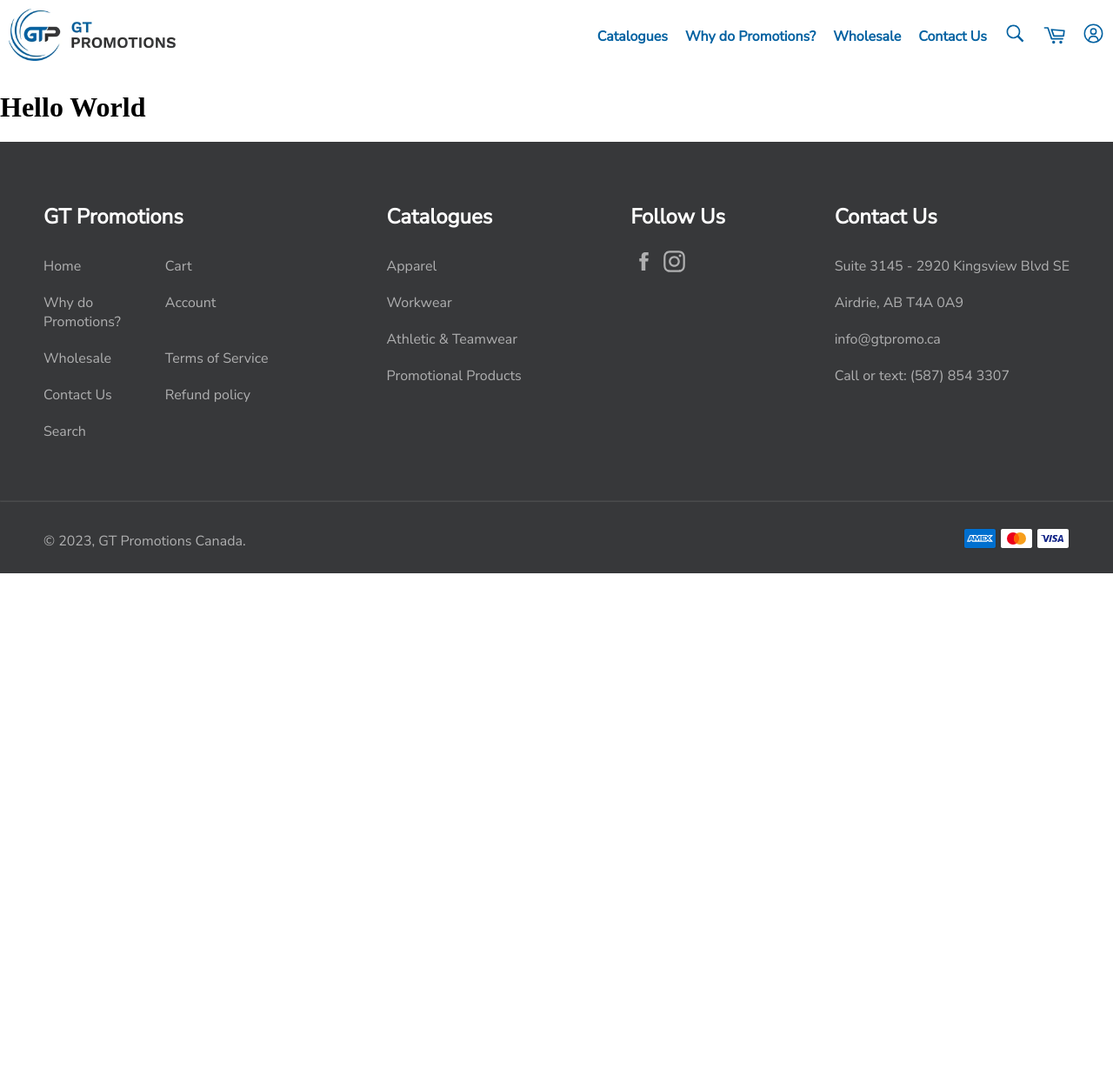
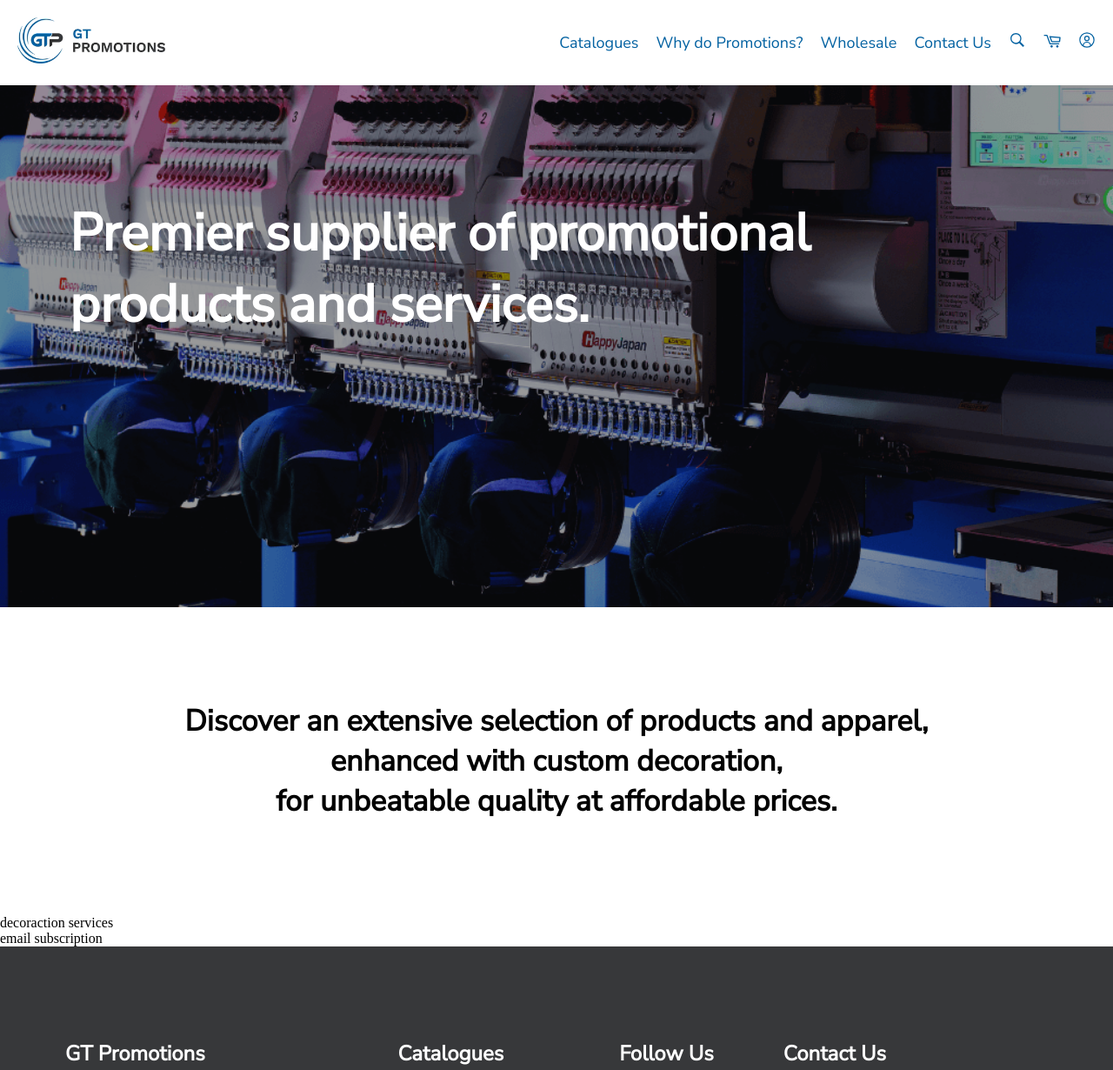
Before and after one commit to emdecaiman/gtpromo, a plain HTML site: page index.html in a window 1280 px wide. Shown: the top 1230 px of the page at 87% size. Before the commit the page ends 800 px from the top, so only its background shows below. Drawn offline with Linux system fonts and the light colour scheme.

Commit message:
added main page top image section

```diff
--- a/css/base.css
+++ b/css/base.css
@@ -1,4 +1,32 @@
 /* styling for fonts, color scheme, header and footer */
+
+h1 {
+    font-size: 60px;
+}
+
+h2 {
+    font-size: 34px;
+}
+
+h3 {
+    font-size: 28px;
+}
+
+h4 {
+    font-size: 24px;
+}
+
+h5 {
+    font-size: 22px;
+}
+
+h6 {
+    font-size: 20px;
+}
+
+p, a{
+    font-size: 18px;
+}
 
 body {
     margin: 0;
@@ -6,6 +34,8 @@ body {
 
 hr {
     opacity: 0.1;
+    border-width: 0.2px;
+    margin: 0;
 }
 
 /* ------------------------------------------------------------------- */
@@ -19,19 +49,19 @@ hr {
 }
 
 #default_header .header_logo {
-    width: 60%;
-    padding: 10px;
+    width: 50%;
+    padding: 20px;
 }
 
 #default_header .header_links {
     display: flex;
     flex-direction: row;
     align-items: center;
+    padding: 10px;
 }
 
 #default_header .header_links a {
     padding: 10px;
-    font-weight: 700;
     font-family: "Nunito Sans", sans-serif;
     color: #0261A1;
     opacity: 1;
@@ -42,7 +72,7 @@ hr {
 }
 
 #default_header .header_links img {
-    width: 25px;
+    width: 20px;
 }
 
 /* ------------------------------------------------------------------- */
@@ -59,11 +89,12 @@ hr {
     flex-direction: row;
     justify-content: space-between;
     align-items: flex-start;
-    padding: 50px;
+    padding: 75px;
 }
 
 #default_footer .footer_main_links,
-#default_footer .footer_catalogue_links {
+#default_footer .footer_catalogue_links,
+#default_footer .footer_contact {
     display: flex;
     flex-direction: column;
 }
@@ -71,16 +102,21 @@ hr {
 #default_footer .footer_main_links a,
 #default_footer .footer_catalogue_links a,
 #default_footer .footer_follow_us_links a,
-#default_footer .footer_contact p {
+#default_footer .footer_contact p,
+#default_footer .footer_contact a,
+#default_footer .footer_copyright_text a {
     padding: 10px 0;
     margin: 0;
     opacity: 0.6;
+    text-decoration: none;
+    color: white;
 }
 
 #default_footer .footer_main_links a:hover,
 #default_footer .footer_catalogue_links a:hover,
 #default_footer .footer_follow_us_links a:hover,
-#default_footer .footer_copyright_text a:hover {
+#default_footer .footer_copyright_text a:hover,
+#default_footer .footer_contact a:hover {
     opacity: 1;
 }
 
@@ -100,10 +136,11 @@ hr {
     flex-direction: row;
     justify-content: space-between;
     align-items: center;
-    padding: 10px 50px;
+    padding: 0px 75px;
 }
 
-#default_footer .footer_copyright_text {
+#default_footer .footer_copyright_text,
+#default_footer .footer_call_wrapper {
     display: flex;
     flex-direction: row;
     align-items: center;
@@ -112,9 +149,3 @@ hr {
 #default_footer .footer_copyright_text p {
     opacity: 0.6;
 }
-
-#default_footer .footer_copyright_text a {
-    text-decoration: none;
-    color: white;
-    opacity: 0.6;
-}
--- a/css/index.css
+++ b/css/index.css
@@ -0,0 +1,28 @@
+#main_body #top_image_section {
+    height: 600px;
+    background-image: url("../images/embroidery_holder.png");
+    background-size: cover;
+    position: relative;
+}
+
+#main_body .overlay {
+    position: absolute;
+    height: 100%;
+    width: 100%;
+    top: 0;
+    left: 0;
+    background: rgb(0, 0, 0, 0.4)
+}
+
+#main_body .overlay h1 {
+    color: white;
+    font-family: "Nunito Sans", sans-serif;
+    padding: 80px;
+
+}
+
+#main_body #about_section h2 {
+    font-family: "Nunito Sans", sans-serif;
+    padding: 80px;
+    text-align: center;
+}
--- a/index.html
+++ b/index.html
@@ -1,7 +1,7 @@
 <!DOCTYPE html>
 <html>
     <head>
-        <title> GT Promotions: Custom Apparel Decoration – GT Promotions Canada </title>
+        <title>GT Promotions: Custom Apparel Decoration – GT Promotions Canada</title>
         <!-- Link CSS and JS files -->
         <link rel="stylesheet" type="text/css" href="css\index.css">
         <link rel="stylesheet" type="text/css" href="css\base.css">
@@ -12,7 +12,6 @@
         <link href="https://fonts.googleapis.com/css2?family=Nunito+Sans&display=swap" rel="stylesheet">
     </head>
     <body>
-        <!-- <iframe src="header.html" id="header" class="header_footer_iframes"></iframe> -->
 
         <!-- Header -->
         <section id="default_header">
@@ -22,18 +21,10 @@
                 </a>
 
                 <div class="header_links">
-                    <a>
-                        Catalogues
-                    </a>
-                    <a>
-                        Why do Promotions?
-                    </a>
-                    <a>
-                        Wholesale
-                    </a>
-                    <a>
-                        Contact Us
-                    </a>
+                    <a>Catalogues</a>
+                    <a>Why do Promotions?</a>
+                    <a>Wholesale</a>
+                    <a>Contact Us</a>
                     <a>
                         <img src="images/search_icon.svg" alt="GT Promo Search Icon">
                     </a>
@@ -50,65 +41,59 @@
 
 
         <!-- Body -->
-        <h1>Hello World</h1>
+        <section id="main_body">
+            <div id="top_image_section">
+                <div class="overlay">
+                    <h1>Premier supplier of promotional<br>
+                    products and services.</h1>
+                </div>
+            </div>
+
+            <div id="about_section">
+                <h2>Discover an extensive selection of products and apparel,<br>
+                    enhanced with custom decoration,<br>
+                    for unbeatable quality at affordable prices.</h2>
+            </div>
+
+            <div id="decoration_services_section">
+                decoraction services
+            </div>
+
+            <div id="subscription_section">
+                email subscription
+            </div>
+        </section>
 
 
 
         <!-- Footer -->
-        <!-- <iframe src="footer.html" class="header_footer_iframes"></iframe> -->
         <section id="default_footer">
             <div class="footer_content_wrapper">
                 <div class="footer_main_links">
-                    <h1> GT Promotions </h1>
+                    <h4> GT Promotions </h4>
                     <div class="footer_grid_main_links">
-                        <a>
-                            Home
-                        </a>
-                        <a>
-                            Cart
-                        </a>
-                        <a>
-                            Why do Promotions?
-                        </a>
-                        <a>
-                            Account
-                        </a>
-                        <a>
-                            Wholesale
-                        </a>
-                        <a>
-                            Terms of Service
-                        </a>
-                        <a>
-                            Contact Us
-                        </a>
-                        <a>
-                            Refund policy
-                        </a>
-                        <a>
-                            Search
-                        </a>
+                        <a href="">Home</a>
+                        <a href="">Cart</a>
+                        <a href="">Why do Promotions?</a>
+                        <a href="">Account</a>
+                        <a href="">Wholesale</a>
+                        <a href="">Terms of Service</a>
+                        <a href="">Contact Us</a>
+                        <a href="">Refund policy</a>
+                        <a href="">Search</a>
                     </div>
                 </div>
 
                 <div class="footer_catalogue_links">
-                    <h2> Catalogues </h2>
-                    <a>
-                        Apparel
-                    </a>
-                    <a>
-                        Workwear
-                    </a>
-                    <a>
-                        Athletic & Teamwear
-                    </a>
-                    <a>
-                        Promotional Products
-                    </a>
+                    <h4>Catalogues</h4>
+                    <a href="">Apparel</a>
+                    <a href="">Workwear</a>
+                    <a href="">Athletic & Teamwear</a>
+                    <a href="">Promotional Products</a>
                 </div>
 
                 <div class="footer_follow_us_links">
-                    <h2> Follow Us </h2>
+                    <h4>Follow Us</h4>
                     <a>
                         <img src="images/facebook.svg" alt="Facebook Icon"/>
                     </a>
@@ -116,19 +101,25 @@
                         <img src="images/instagram.svg" alt="Instagram Icon"/>
                     </a>
                 </div>
+
                 <div class="footer_contact">
-                    <h1> Contact Us</h1>
+                    <h4>Contact Us</h4>
                     <p>Suite 3145 - 2920 Kingsview Blvd SE</p>
                     <p>Airdrie, AB T4A 0A9</p>
-                    <p>info@gtpromo.ca</p>
-                    <p>Call or text: (587) 854 3307</p>
+                    <a href="mailto:info@gtpromo.ca">info@gtpromo.ca</a>
+                    <div class="footer_call_wrapper">
+                        <p>Call or text:&nbsp;</p>
+                        <a href="tel:587-854-3307">587-854-3307</a>
+                    </div>
                 </div>
             </div>
-                <hr>
+
+            <hr>
+
             <div class="footer_copyright_wrapper">
                 <div class="footer_copyright_text">
                     <p>© 2023,&nbsp;</p>
-                    <a href="index.html"> GT Promotions Canada.</a>
+                    <a href="index.html">GT Promotions Canada.</a>
                 </div>
 
                 <div class="footer_payment_methods">
```
Also changed, not shown: images/embroidery_holder.png (added).
